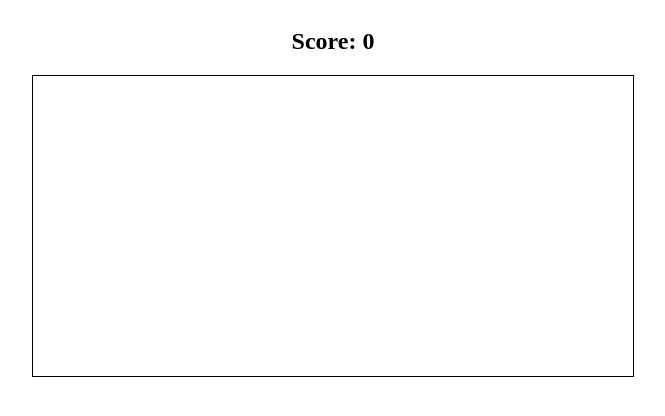
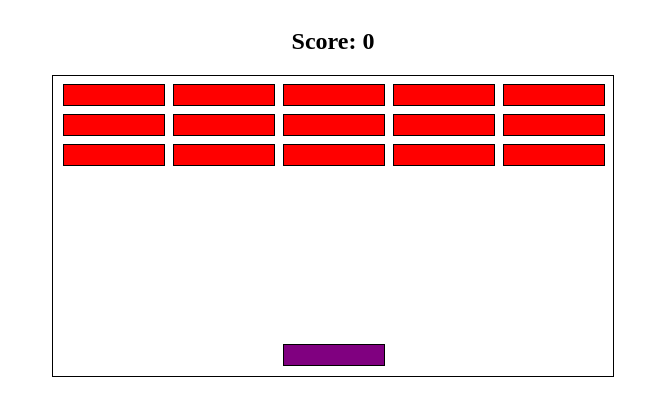
Before and after one commit to patryk77k/breakpoint-game, a plain HTML site: page index.html in a window 1280 px wide. Shown: the whole page, without its empty margins (307-972 px from the left). Drawn offline with Linux system fonts and the light colour scheme.

Commit message:
add switch

```diff
--- a/app.js
+++ b/app.js
@@ -1,26 +1,64 @@
 const blockHeight = 20;
 const blockWidth = 100;
 const grid = document.getElementById("grid");
+const userStart = [230, 10];
+let userCurrent = userStart;
 
 class Block {
   constructor(xAxis, yAxis) {
+    //just to see where are rands for ball collisions AND FOR DRAW
     this.bottomLeft = [xAxis, yAxis];
+
+    //just to see where are rands for ball collisions
     this.bottomRight = [xAxis + blockWidth, yAxis];
     this.topLeft = [xAxis, yAxis + blockHeight];
     this.topRight = [xAxis + blockWidth, yAxis + blockHeight];
   }
 }
 
-const blocks = [new Block(10, 270)];
+const blocks = [
+  new Block(10, 270),
+  new Block(120, 270),
+  new Block(230, 270),
+  new Block(340, 270),
+  new Block(450, 270),
+
+  new Block(10, 240),
+  new Block(120, 240),
+  new Block(230, 240),
+  new Block(340, 240),
+  new Block(450, 240),
+
+  new Block(10, 210),
+  new Block(120, 210),
+  new Block(230, 210),
+  new Block(340, 210),
+  new Block(450, 210),
+];
 
 function addBlocks() {
-  for (let i = 0; i > blocks.length; i++) {
+  for (let i = 0; i < blocks.length; i++) {
     const block = document.createElement("div");
     block.classList.add("block");
-    block.style.left = "50px";
-    block.style.bottom = "20px";
+    block.style.left = blocks[i].bottomLeft[0] + "px";
+    block.style.bottom = blocks[i].bottomLeft[1] + "px";
     grid.appendChild(block);
   }
 }
 
 addBlocks();
+//user positon
+const user = document.createElement("div");
+user.classList.add("user");
+user.style.left = userCurrent[0] + "px";
+user.style.bottom = userCurrent[1] + "px";
+grid.appendChild(user);
+
+function moveUser(e) {
+  switch (e.key) {
+    case "ArrowLeft":
+
+  }
+}
+
+document.addEventListener("keydown", moveUser);
--- a/styles.css
+++ b/styles.css
@@ -6,7 +6,7 @@
 }
 #grid {
   position: relative;
-  width: 600px;
+  width: 560px;
   height: 300px;
   border: 1px solid black;
 }
@@ -18,3 +18,11 @@
   border: 1px black solid;
   background-color: red;
 }
+
+.user {
+  position: absolute;
+  width: 100px;
+  height: 20px;
+  border: 1px black solid;
+  background-color: purple;
+}
```
